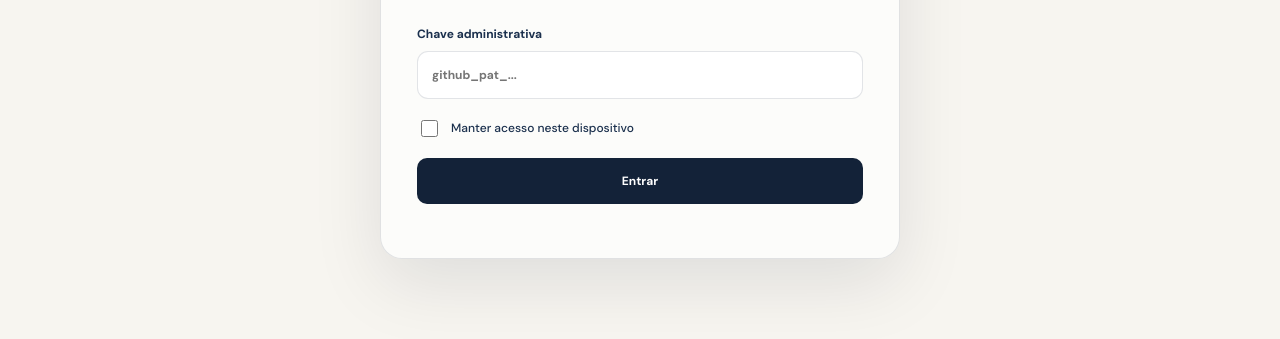
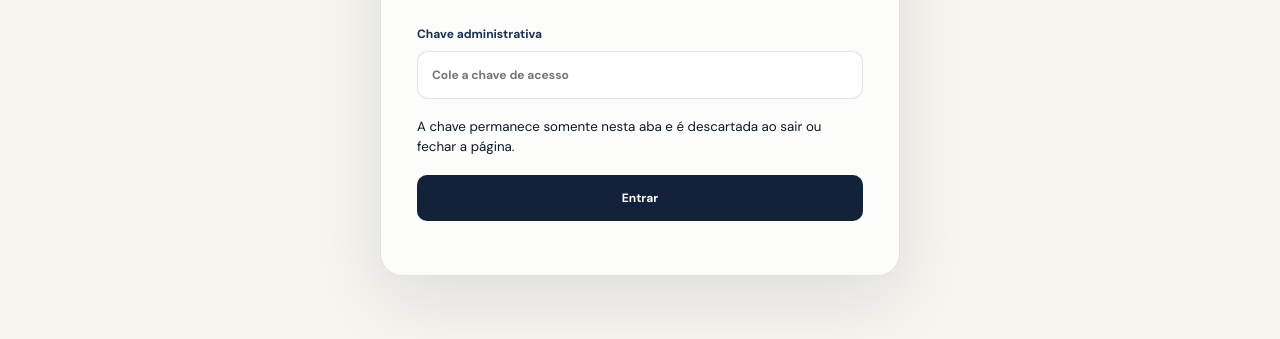
Before and after one commit to luisTrivinh0/reginaldo-trivinho, a plain HTML site: page admin/index.html in a window 1280 px wide. Shown: the part 443-782 px from the top of the page. Drawn offline with nearby package versions, Linux system fonts and the light colour scheme.

Commit message:
fix: ajusta experiencia de login administrativo

```diff
--- a/admin/index.html
+++ b/admin/index.html
@@ -33,12 +33,9 @@
       <form id="login-form">
         <label>
           Chave administrativa
-          <input id="token" type="password" autocomplete="current-password" required placeholder="github_pat_...">
+          <input id="token" type="password" autocomplete="off" required placeholder="Cole a chave de acesso">
         </label>
-        <label class="checkbox-row">
-          <input id="remember-token" type="checkbox">
-          <span>Manter acesso neste dispositivo</span>
-        </label>
+        <small class="security-note">A chave permanece somente nesta aba e é descartada ao sair ou fechar a página.</small>
         <button class="button primary" type="submit">Entrar</button>
       </form>
 
```
